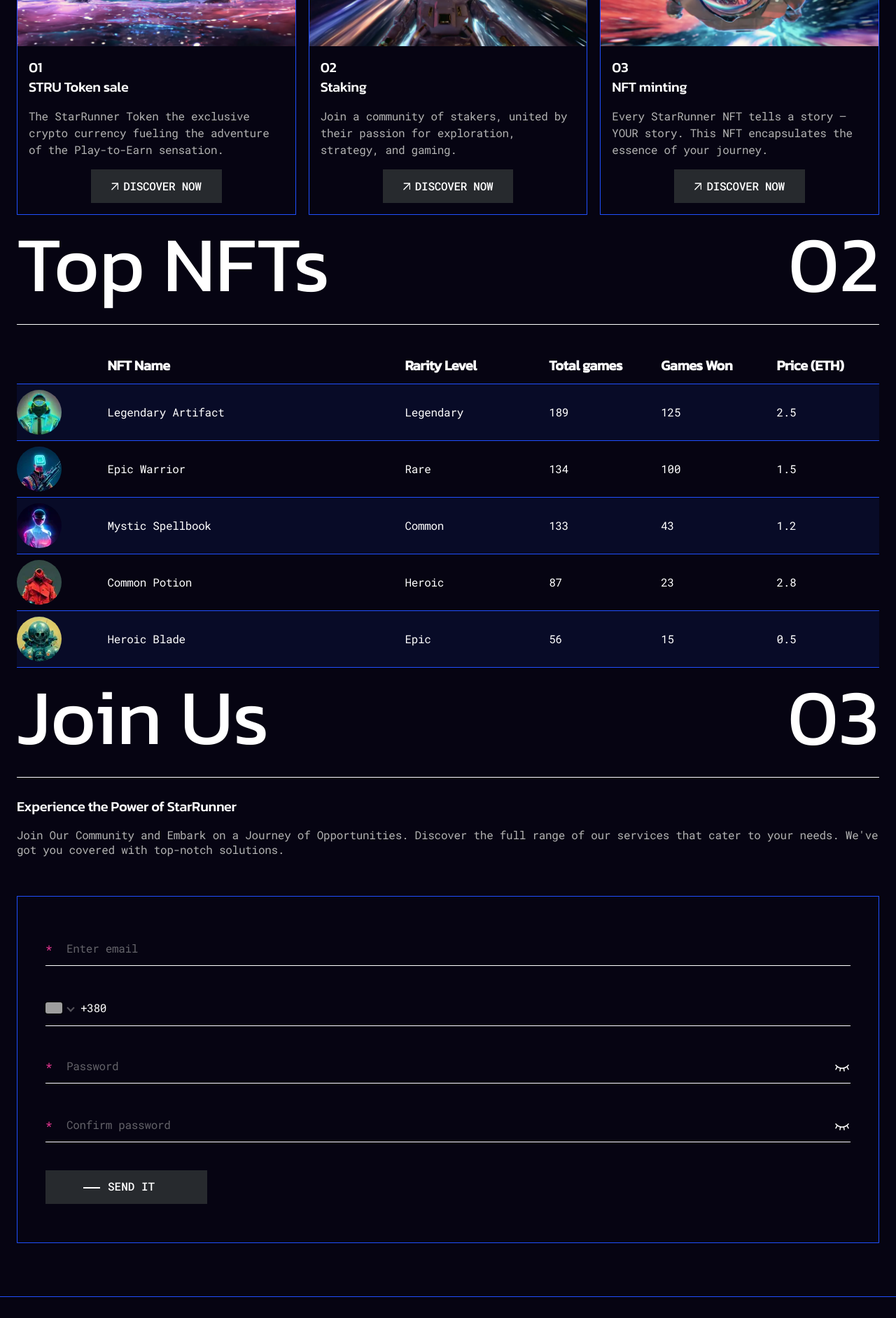
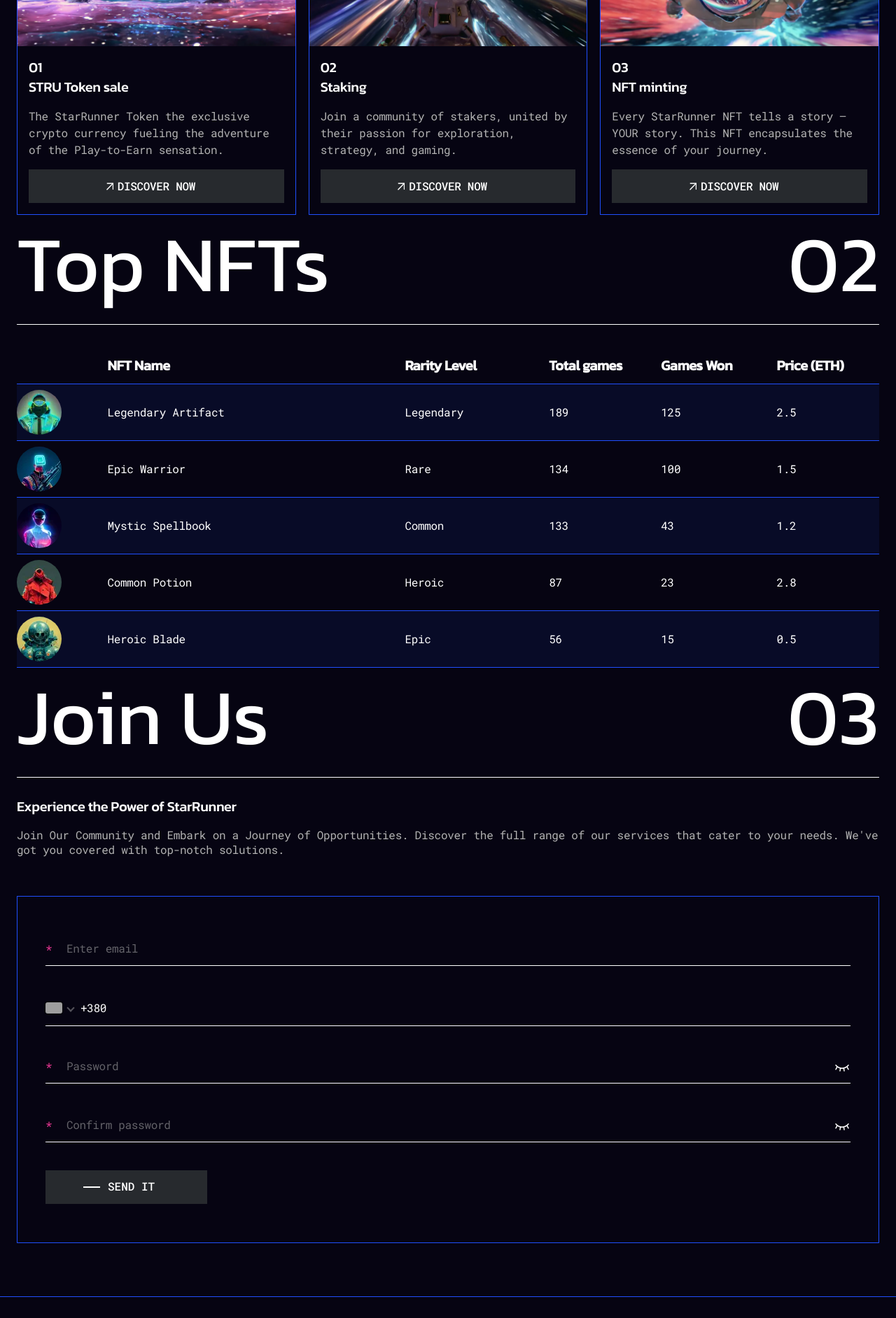
Before and after one commit to DaniilPopov0809/dexola-capm, a React (Vite) app: page / in a window 1280 px wide. Shown: the part 1497-3380 px from the top of the page at 70% size. Built offline with nearby package versions, Linux system fonts and the light colour scheme; grey boxes are pictures that could not be loaded; what google-libphonenumber would draw is missing.

Commit message:
FIX: MainLink and MainButton, UPD: FeatureCard, RegisterForm

```diff
--- a/src/components/UI/FeatureCard/FeatureCard.module.scss
+++ b/src/components/UI/FeatureCard/FeatureCard.module.scss
@@ -74,9 +74,9 @@
   }
 }
 
-.featureCard__linkWrap {
-  display: flex;
-  justify-content: center;
-  flex-basis: auto;
+// .featureCard__linkWrap {
+  // display: flex;
+  // justify-content: center;
+  // flex-basis: auto;
   // align-self: flex-end;
-}
+// }
--- a/src/components/UI/FeatureCard/FeatureCard.tsx
+++ b/src/components/UI/FeatureCard/FeatureCard.tsx
@@ -64,16 +64,17 @@ const FeatureCard = ({ title, description, imageData }: FeatureCardProps) => {
           <div className={styles.featureCard__descriptionWrap}>
             <p className={styles.featureCard__description}>{description}</p>
           </div>
-          <div className={styles.featureCard__linkWrap}>
+          {/* <div className={styles.featureCard__linkWrap}> */}
             <MainLink
               link={"#"}
               title={"discover now"}
               target={"_blank"}
               globalClassName={"linkButton"}
               localClassName={"featureCard__link"}
+              additionalClassName={"featureCard__linkTextWrap"}
               rel={"noopener nofollow noreferrer"}
             />
-          </div>
+          {/* </div> */}
         </div>
       </div>
     </li>
--- a/src/components/UI/MainButton/MainButton.module.scss
+++ b/src/components/UI/MainButton/MainButton.module.scss
@@ -10,16 +10,21 @@
     }
   }
 
-  .form__button::before {
+  .form__buttonTextWrap {
+    position: relative;
+    display: inline-block;
+  }
+
+  .form__buttonTextWrap::before {
     content: "";
     position: absolute;
     width: 24px;
     height: 1.5px;
     top: 50%;
-    left: 89px;
+    left: -35px;
     background: $whiteColor;
 
     @media screen and (min-width: $tablet) {
-      left: 54px;
+      // left: 54px;
     }
   }
--- a/src/components/UI/MainButton/MainButton.tsx
+++ b/src/components/UI/MainButton/MainButton.tsx
@@ -4,8 +4,9 @@ import styles from "./MainButton.module.scss";
 interface ButtonProps extends ButtonHTMLAttributes<HTMLButtonElement> {
   title: string;
   onClick?: () => void;
-  globalClassName:string;
-  localClassName:string;
+  globalClassName: string;
+  localClassName: string;
+  additionalClassName?: string;
 }
 
 const MainButton = ({
@@ -13,11 +14,16 @@ const MainButton = ({
   onClick,
   globalClassName,
   localClassName,
+  additionalClassName = "",
   ...props
 }: ButtonProps) => {
   return (
-    <button className={`${globalClassName} ${styles[localClassName]}`} onClick={onClick} {...props}>
-      {title}
+    <button
+      className={`${globalClassName} ${styles[localClassName]}`}
+      onClick={onClick}
+      {...props}
+    >
+      <span className={styles[additionalClassName]}>{title}</span>
     </button>
   );
 };
--- a/src/components/UI/MainLink/MainLink.module.scss
+++ b/src/components/UI/MainLink/MainLink.module.scss
@@ -38,34 +38,43 @@
 
 .featureCard__link {
 
-    padding: 12px 78px 12px 100px;
+    // padding: 12px 78px 12px 100px;
+    padding-top: 12px;
+    padding-bottom: 12px;
+    text-align: center;
+    position: relative;
 
-    @media screen and (min-width: $tablet) {
-      padding: 12px 29px 12px 46px;
-    }
+    // @media screen and (min-width: $tablet) {
+    //   padding: 12px 29px 12px 46px;
+    // }
 
-    @media screen and (min-width: $desktop) {
-      padding: 12px 82px 12px 105px;
-    }
+    // @media screen and (min-width: $desktop) {
+    //   padding: 12px 82px 12px 105px;
+    // }
   }
 
-.featureCard__link::before {
+  .featureCard__linkTextWrap {
+    position: relative;
+    display: inline-block;
+  }
+
+.featureCard__linkTextWrap::before {
     content: "";
     position: absolute;
     top: 50%;
     transform: translate(0, -50%);
-    left: 78px;
+    left: -16px;
     width: 16px;
     height: 16px;
     background-image: url("../../../images/arrow.svg");
 
     @media screen and (min-width: $tablet) {
       width: 10px;
-      left: 29px;
+      // left: 29px;
     }
 
     @media screen and (min-width: $desktop) {
       width: 16px;
-      left: 83px;
+      // left: 83px;
     }
   }
--- a/src/components/UI/MainLink/MainLink.tsx
+++ b/src/components/UI/MainLink/MainLink.tsx
@@ -1,11 +1,12 @@
 import { AnchorHTMLAttributes } from "react";
 import styles from "./MainLink.module.scss";
 
-interface MainLinkProps extends AnchorHTMLAttributes<HTMLAnchorElement>  {
+interface MainLinkProps extends AnchorHTMLAttributes<HTMLAnchorElement> {
   link: string;
   title: string;
   globalClassName: string;
   localClassName: string;
+  additionalClassName?: string;
 }
 
 const MainLink = ({
@@ -13,6 +14,7 @@ const MainLink = ({
   title,
   globalClassName,
   localClassName,
+  additionalClassName = "",
   ...props
 }: MainLinkProps) => {
   return (
@@ -21,7 +23,7 @@ const MainLink = ({
       className={`${globalClassName} ${styles[localClassName]}`}
       {...props}
     >
-      {title}
+      <span className={styles[additionalClassName]}>{title}</span>
     </a>
   );
 };
--- a/src/components/UI/RegistrationForm/RegistrationFormForm.tsx
+++ b/src/components/UI/RegistrationForm/RegistrationFormForm.tsx
@@ -196,13 +196,14 @@ const RegistrationForm = () => {
               </div>
             )}
           </Field>
-          <div className={styles.linkbutton__buttonWrap}>
+          <div className={styles.form__buttonWrap}>
             <MainButton
               title={"Send it"}
               type="submit"
               disabled={isSubmitting}
               globalClassName={"linkButton"}
               localClassName={"form__button"}
+              additionalClassName={"form__buttonTextWrap"}
             />
           </div>
         </Form>
```
